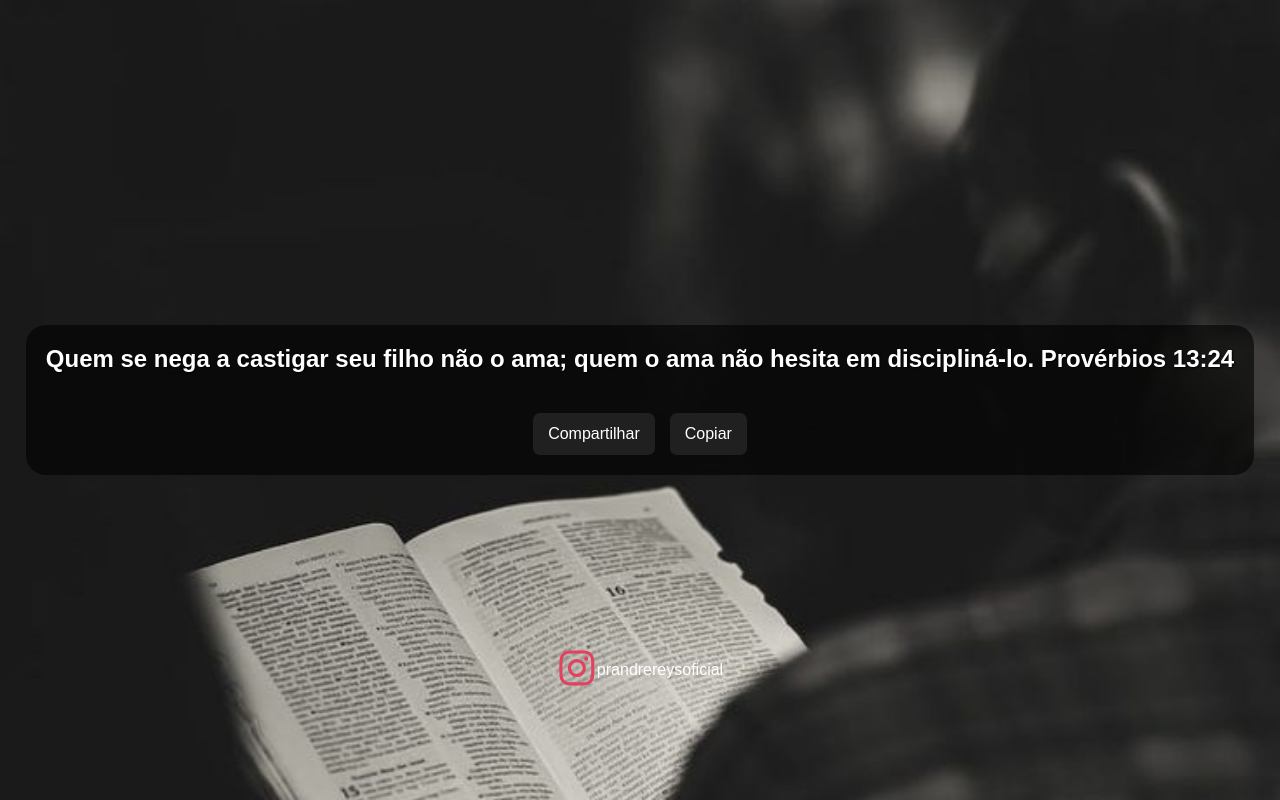
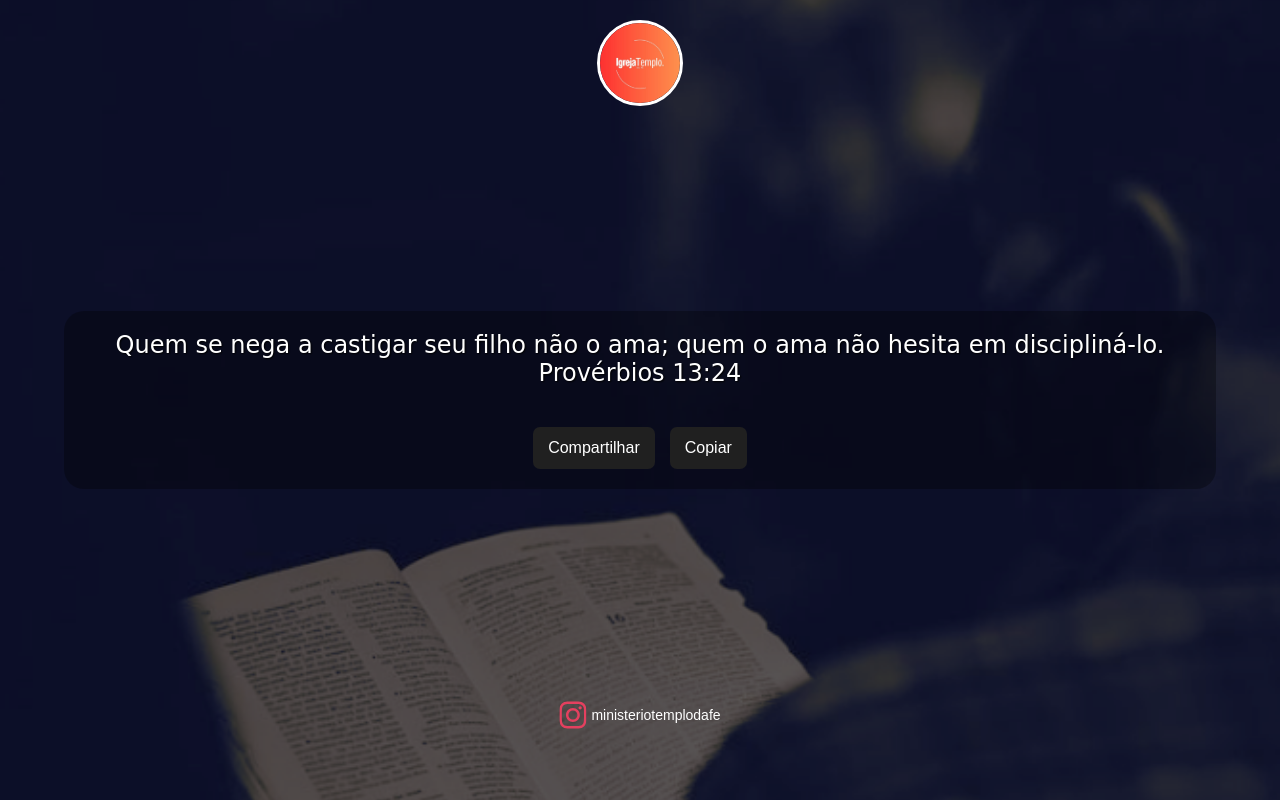
Before and after one commit to vbtdev/promises_generator_tf_api, a Flask app: page / in a window 1280 px wide. Run offline with Flask 3, Linux system fonts and the light colour scheme.

Commit message:
Versão 2.0

```diff
--- a/app.py
+++ b/app.py
@@ -22,4 +22,4 @@ def get_random_promise():
     return jsonify(random_promise)  # Retorna o JSON da promessa completa
 
 if __name__ == '__main__':
-    app.run()
+    app.run(debug=True)
--- a/templates/index.html
+++ b/templates/index.html
@@ -7,32 +7,50 @@
     <style>
         body {
             display: flex;
-            justify-content: center;
+            flex-direction: column;
             align-items: center;
+            justify-content: center; /* Alinha verticalmente no centro */
             height: 100vh;
             margin: 0;
-            background: url('/static/img01.jpg') no-repeat center center fixed;
+            background: url('/static/img02.png') no-repeat center center fixed;
             background-size: cover;
-            font-family: Arial, sans-serif;
-            position: relative; /* Adiciona posição relativa ao body */
+            font-family: Brush Script MT, Brush Script Std, cursive;
+            position: relative;
+            overflow: hidden; /* Para evitar rolagem desnecessária */
+        }
+        .logo {
+            position: fixed; /* Fixar o logo no topo */
+            top: 20px; /* Distância do topo */
+            width: 80px; /* Largura da imagem */
+            height: 80px; /* Altura da imagem */
+            border-radius: 50%; /* Torna a imagem redonda */
+            border: 3px solid white; /* Borda branca ao redor da imagem */
+            z-index: 1; /* Garante que o logo fique acima de outros elementos */
         }
         .container {
             text-align: center;
-            background-color: rgba(0, 0, 0, 0.6);
+            background-color: rgba(0, 0, 0, 0.3);
             padding: 20px;
             border-radius: 20px;
             color: white;
             text-shadow: 1px 1px 2px black;
+            max-width: 90%;
+            box-sizing: border-box;
+            display: flex;
+            flex-direction: column;
+            align-items: center;
+            justify-content: center;
         }
         .promise {
-            font-size: 24px;
-            font-weight: bold;
-            margin-bottom: 40px; /* Aumenta o espaço abaixo da promessa */
+            font-size: 24px; /* Aumentado de 22px para 24px */
+            margin-bottom: 40px;
+            word-wrap: break-word;
         }
         .buttons {
             display: flex;
             justify-content: center;
-            gap: 15px; /* Aumenta o espaçamento entre os botões */
+            gap: 15px;
+            flex-wrap: wrap; /* Permite que os botões se ajustem em telas menores */
         }
         .btn {
             padding: 12px 15px;
@@ -41,6 +59,7 @@
             cursor: pointer;
             color: white;
             font-size: 16px;
+            transition: background-color 0.3s; /* Adiciona uma transição suave */
         }
         .btn-dark {
             background-color: #202020;
@@ -48,35 +67,57 @@
         .btn-dark:hover {
             background-color: #555;
         }
+
         .social-icon {
-            position: absolute; /* Posiciona o ícone de forma absoluta */
-            bottom: 20px; /* Distância do fundo da página */
-            left: 50%; /* Centraliza horizontalmente */
-            transform: translateX(-50%); /* Ajusta a posição para centralizar */
+            position: absolute;
+            bottom: 20px;
+            left: 50%;
+            transform: translateX(-50%);
             display: flex;
-            align-items: center; /* Alinha verticalmente o ícone e o texto */
-            gap: 10px; /* Menos espaço entre o ícone e o texto */
-            color: #E4405F; /* Cor padrão do ícone do Instagram */
+            align-items: center;
+            gap: 10px; /* Espaçamento entre o ícone e o texto */
+            color: #E4405F;
         }
         .social-icon a {
-            color: inherit; /* Herda a cor do pai */
+            color: inherit;
             text-decoration: none;
             display: flex;
-            align-items: center; /* Alinha verticalmente o ícone e o texto */
-            margin-top: -220px;
+            align-items: center;
+            margin-top: -130px;
         }
         .social-icon svg {
-            width: 40px;
+            width: 27px;
             height: 40px;
-            fill: #E4405F; /* Cor do ícone do Instagram */
-            margin-top: -5px; /* Ajusta a posição vertical do ícone */
+            fill: #E4405F;
+            margin-right: 5px; /* Espaço adicional entre o ícone e o texto */
         }
         .social-icon span {
-            color: white; /* Cor do texto */
+            color: white;
+            font-family: Arial, sans-serif;
+            font-size: 14px;
+        }
+
+        /* Media Queries para responsividade */
+        @media (max-width: 600px) {
+            .promise {
+                font-size: 20px; /* Ajustado para manter a proporção em telas menores */
+            }
+            .btn {
+                font-size: 14px;
+                padding: 10px 12px;
+            }
+            .social-icon span {
+                font-size: 12px;
+            }
+            .social-icon svg {
+                margin-right: 3px; /* Ajuste de espaço para telas pequenas */
+            }
         }
     </style>
 </head>
 <body>
+    <img src="/static/igrejatemplo.jpg" alt="Logo" class="logo"> <!-- Imagem do logo -->
+
     <div class="container">
         <div id="promise-text" class="promise">{{ promessa }}</div>
         <div class="buttons">
@@ -86,11 +127,11 @@
     </div>
 
     <div class="social-icon">
-        <a class="elementor-icon elementor-social-icon elementor-social-icon-instagram elementor-repeater-item-6a92f1d" href="https://www.instagram.com/prandrereysoficial/" target="_blank">
+        <a class="elementor-icon elementor-social-icon elementor-social-icon-instagram elementor-repeater-item-6a92f1d" href="https://www.instagram.com/ministeriotemplodafe/" target="_blank">
             <svg class="e-font-icon-svg e-fab-instagram" viewBox="0 0 448 512" xmlns="http://www.w3.org/2000/svg">
                 <path d="M224.1 141c-63.6 0-114.9 51.3-114.9 114.9s51.3 114.9 114.9 114.9S339 319.5 339 255.9 287.7 141 224.1 141zm0 189.6c-41.1 0-74.7-33.5-74.7-74.7s33.5-74.7 74.7-74.7 74.7 33.5 74.7 74.7-33.6 74.7-74.7 74.7zm146.4-194.3c0 14.9-12 26.8-26.8 26.8-14.9 0-26.8-12-26.8-26.8s12-26.8 26.8-26.8 26.8 12 26.8 26.8zm76.1 27.2c-1.7-35.9-9.9-67.7-36.2-93.9-26.2-26.2-58-34.4-93.9-36.2-37-2.1-147.9-2.1-184.9 0-35.8 1.7-67.6 9.9-93.9 36.1s-34.4 58-36.2 93.9c-2.1 37-2.1 147.9 0 184.9 1.7 35.9 9.9 67.7 36.2 93.9s58 34.4 93.9 36.2c37 2.1 147.9 2.1 184.9 0 35.9-1.7 67.7-9.9 93.9-36.2 26.2-26.2 34.4-58 36.2-93.9 2.1-37 2.1-147.8 0-184.8zM398.8 388c-7.8 19.6-22.9 34.7-42.6 42.6-29.5 11.7-99.5 9-132.1 9s-102.7 2.6-132.1-9c-19.6-7.8-34.7-22.9-42.6-42.6-11.7-29.5-9-99.5-9-132.1s-2.6-102.7 9-132.1c7.8-19.6 22.9-34.7 42.6-42.6 29.5-11.7 99.5-9 132.1-9s102.7-2.6 132.1 9c19.6 7.8 34.7 22.9 42.6 42.6 11.7 29.5 9 99.5 9 132.1s2.7 102.7-9 132.1z"></path>
             </svg>
-            <span>prandrereysoficial</span>
+            <span>ministeriotemplodafe</span>
         </a>
     </div>
 
```
Also changed, not shown: static/cross.jpeg (added), static/cruz.jpeg (added), static/igrejatemplo.jpg (added).
